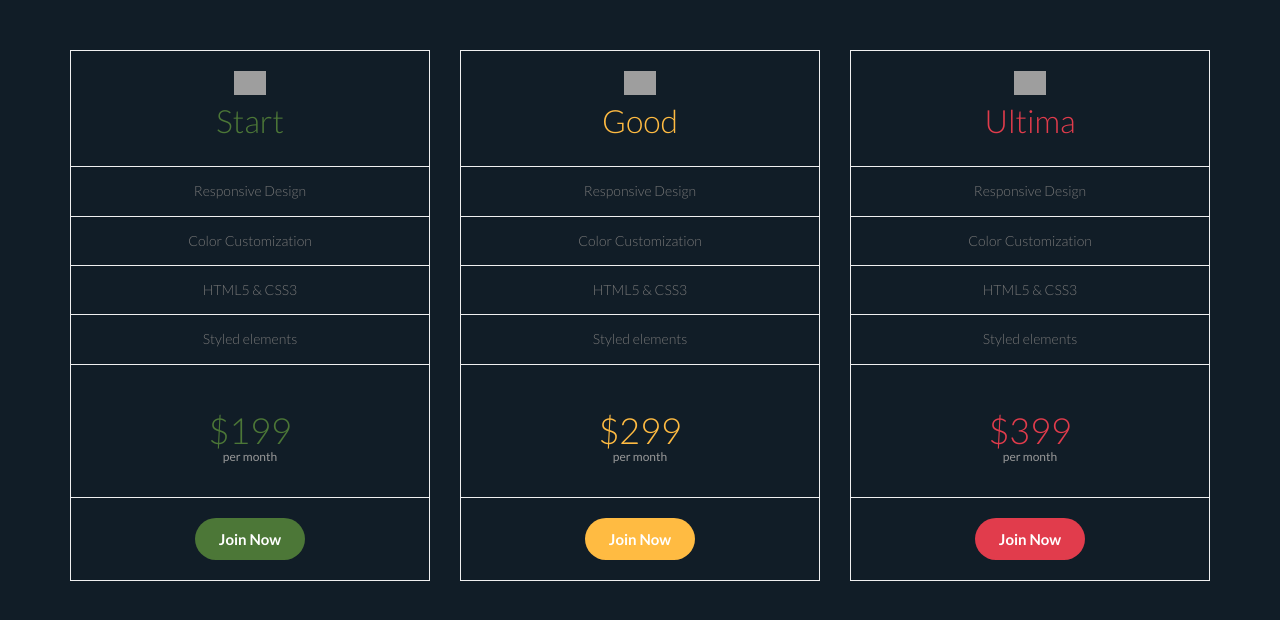
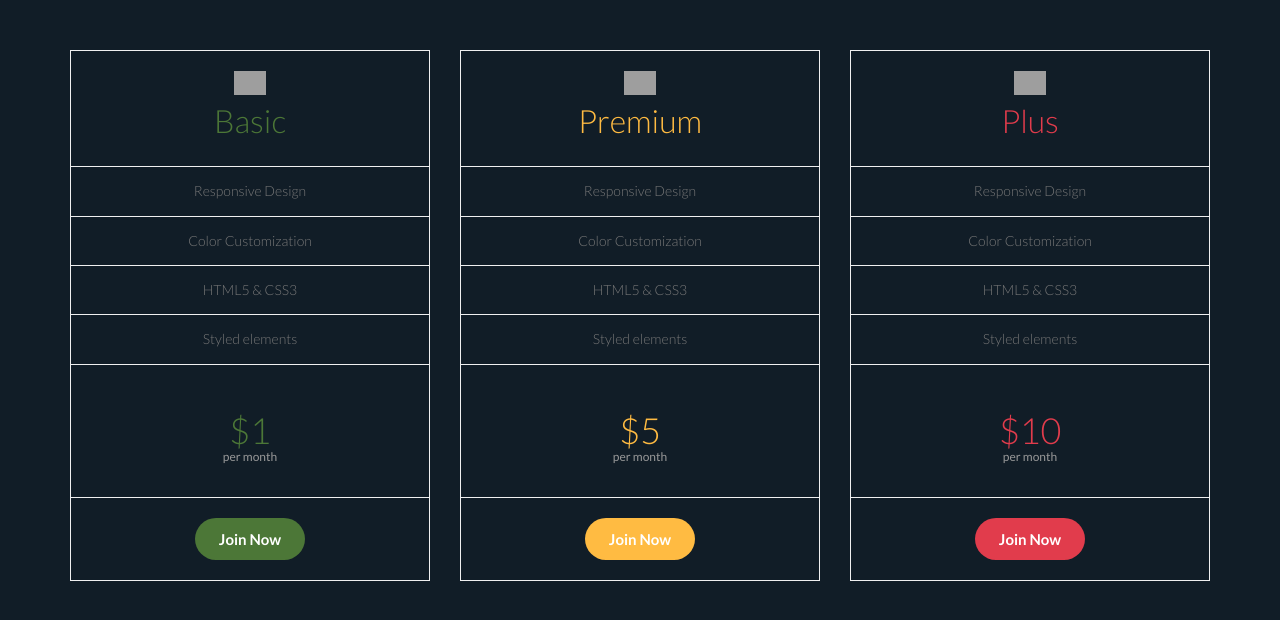
Before and after one commit to maryemkortoba/maryemkortoba.github.io, a website: page pricing.html in a window 1280 px wide. Drawn offline with nearby package versions, Linux system fonts and the light colour scheme; grey boxes are pictures that could not be loaded.

Commit message:
Update pricing.html

```diff
--- a/pricing.html
+++ b/pricing.html
@@ -147,14 +147,14 @@ body {
 							<ul class="pricing p-green">
 								<li>
 									<img src="http://bread.pp.ua/n/settings_g.svg" alt="">
-									<big>Start</big>
+									<big>Basic</big>
 								</li>
 								<li>Responsive Design</li>
 								<li>Color Customization</li>
 								<li>HTML5 & CSS3</li>
 								<li>Styled elements</li>
 								<li>
-									<h3>$199</h3>
+									<h3>$1</h3>
 									<span>per month</span>
 								</li>
 								<li>
@@ -167,14 +167,14 @@ body {
 							<ul class="pricing p-yel">
 								<li>
 									<img src="http://bread.pp.ua/n/settings_y.svg" alt="">
-									<big>Good</big>
+									<big>Premium</big>
 								</li>
 								<li>Responsive Design</li>
 								<li>Color Customization</li>
 								<li>HTML5 & CSS3</li>
 								<li>Styled elements</li>
 								<li>
-									<h3>$299</h3>
+									<h3>$5</h3>
 									<span>per month</span>
 								</li>
 								<li>
@@ -187,14 +187,14 @@ body {
 							<ul class="pricing p-red">
 								<li>
 									<img src="http://bread.pp.ua/n/settings_r.svg" alt="">
-									<big>Ultima</big>
+									<big>Plus</big>
 								</li>
 								<li>Responsive Design</li>
 								<li>Color Customization</li>
 								<li>HTML5 & CSS3</li>
 								<li>Styled elements</li>
 								<li>
-									<h3>$399</h3>
+									<h3>$10</h3>
 									<span>per month</span>
 								</li>
 								<li>
```
